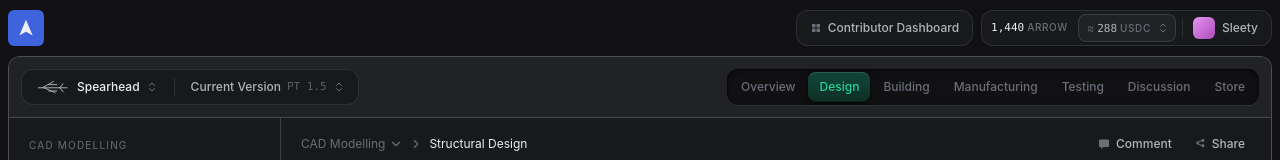
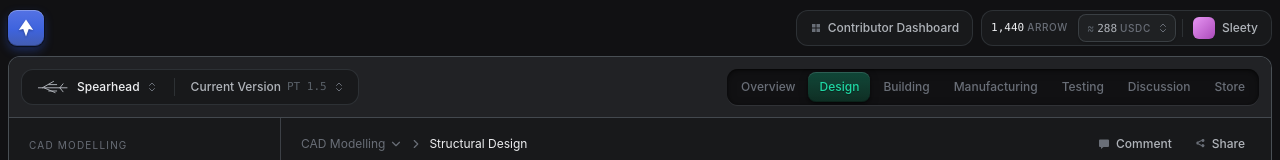
Before and after one commit to Arrow-air/arrow-superapp, a Vue app in the folder prototypes/app-frame/: page /#/spearhead/design/structural-design in a window 1280 px wide. Shown: the top 160 px of the page. Built offline with nearby package versions, Linux system fonts and the light colour scheme.

Commit message:
app-frame: Arrow logomark in a raised brand tile

```diff
--- a/prototypes/app-frame/src/frame/AppBar.vue
+++ b/prototypes/app-frame/src/frame/AppBar.vue
@@ -1,12 +1,12 @@
 <script setup lang="ts">
-import Icon from './Icon.vue';
+import logomark from '../assets/arrow-logomark-white.svg';
 import AccountBar from './AccountBar.vue';
 // App-wide bar: identical whichever aircraft you're on.
 </script>
 
 <template>
   <header class="bar">
-    <RouterLink to="/" class="logo" aria-label="Arrow home"><Icon name="arrow" :size="20" /></RouterLink>
+    <RouterLink to="/" class="logo" aria-label="Arrow home"><img :src="logomark" alt="" width="22" height="24" /></RouterLink>
 
     <span class="spacer"></span>
 
@@ -31,9 +31,17 @@ import AccountBar from './AccountBar.vue';
   place-items: center;
   width: var(--control-height);
   height: var(--control-height);
-  border-radius: var(--radius-sm);
-  background: var(--brand);
-  color: var(--brand-fg);
+  border-radius: 9px;
+  background: var(--brand-fill);
+  box-shadow: var(--brand-shadow);
+  transition: filter 150ms;
+}
+.logo:hover { filter: brightness(1.08); }
+.logo:focus-visible { outline: none; box-shadow: var(--brand-shadow), 0 0 0 2px var(--focus-ring); }
+.logo img {
+  display: block;
+  margin-top: -1px; /* the mark's viewBox sits low; nudge it to optical centre */
+  filter: drop-shadow(0 1px 1px rgb(0 0 0 / 0.35));
 }
 .spacer { flex: 1; }
 
--- a/prototypes/app-frame/src/styles/tokens.css
+++ b/prototypes/app-frame/src/styles/tokens.css
@@ -62,6 +62,14 @@
 
   /* Accents */
   --brand: var(--indigo-9);        /* logo tile */
+  /* Logo tile depth, same recipe as the active tab pill: lit from above. */
+  --brand-fill: linear-gradient(180deg, var(--indigo-10), var(--indigo-9) 55%, var(--indigo-8));
+  --brand-shadow:
+    inset 0 1px 0 rgb(255 255 255 / 0.28),  /* top highlight */
+    inset 0 -1px 0 rgb(0 0 0 / 0.25),
+    0 0 0 1px rgb(0 0 0 / 0.35),
+    0 1px 2px rgb(0 0 0 / 0.5),
+    0 4px 10px var(--indigo-a4);
   --brand-fg: var(--slate-12);
   --accent: var(--jade-9);
   --accent-fg: var(--slate-1);
```
Also changed, not shown: prototypes/app-frame/src/assets/arrow-logomark-white.svg (added).
